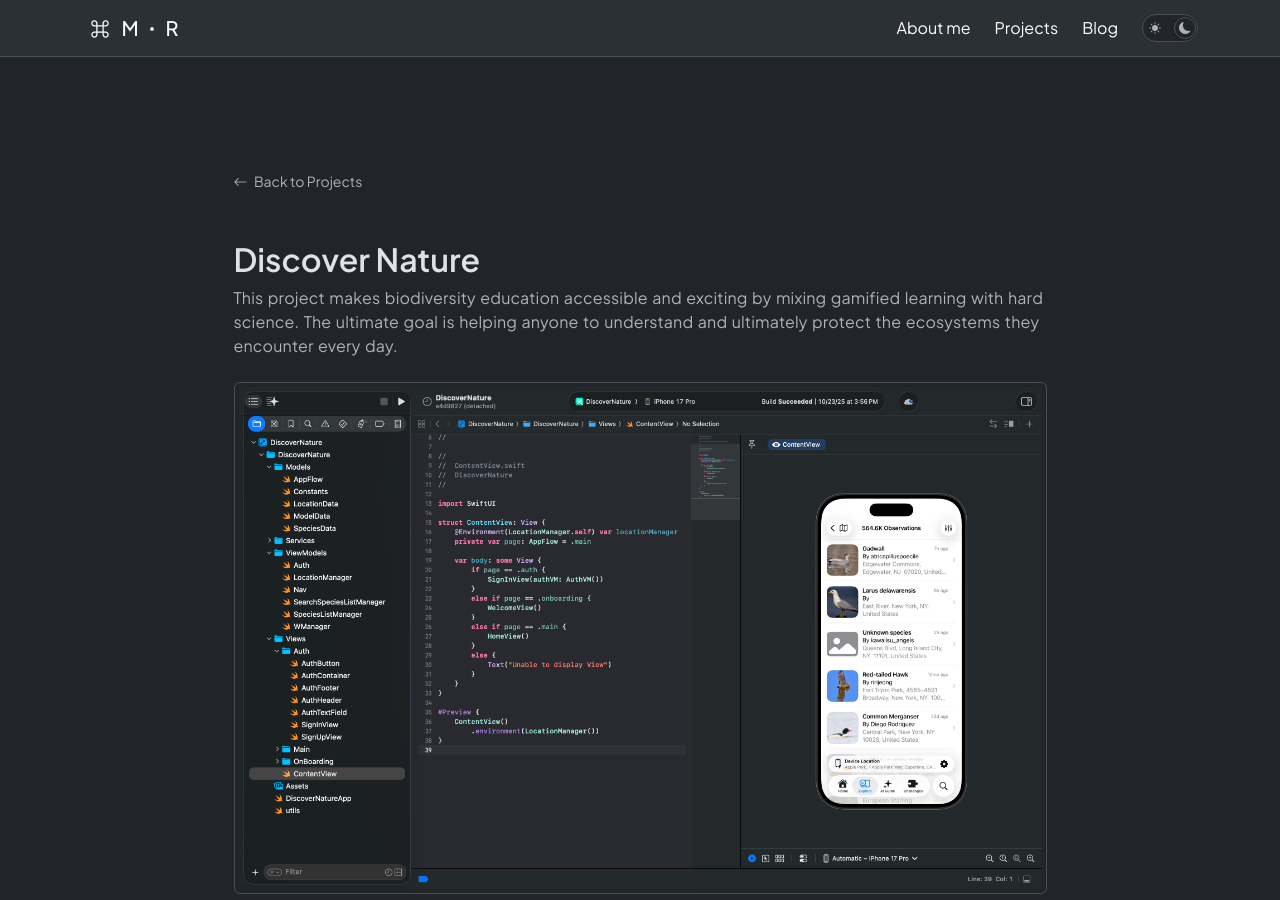
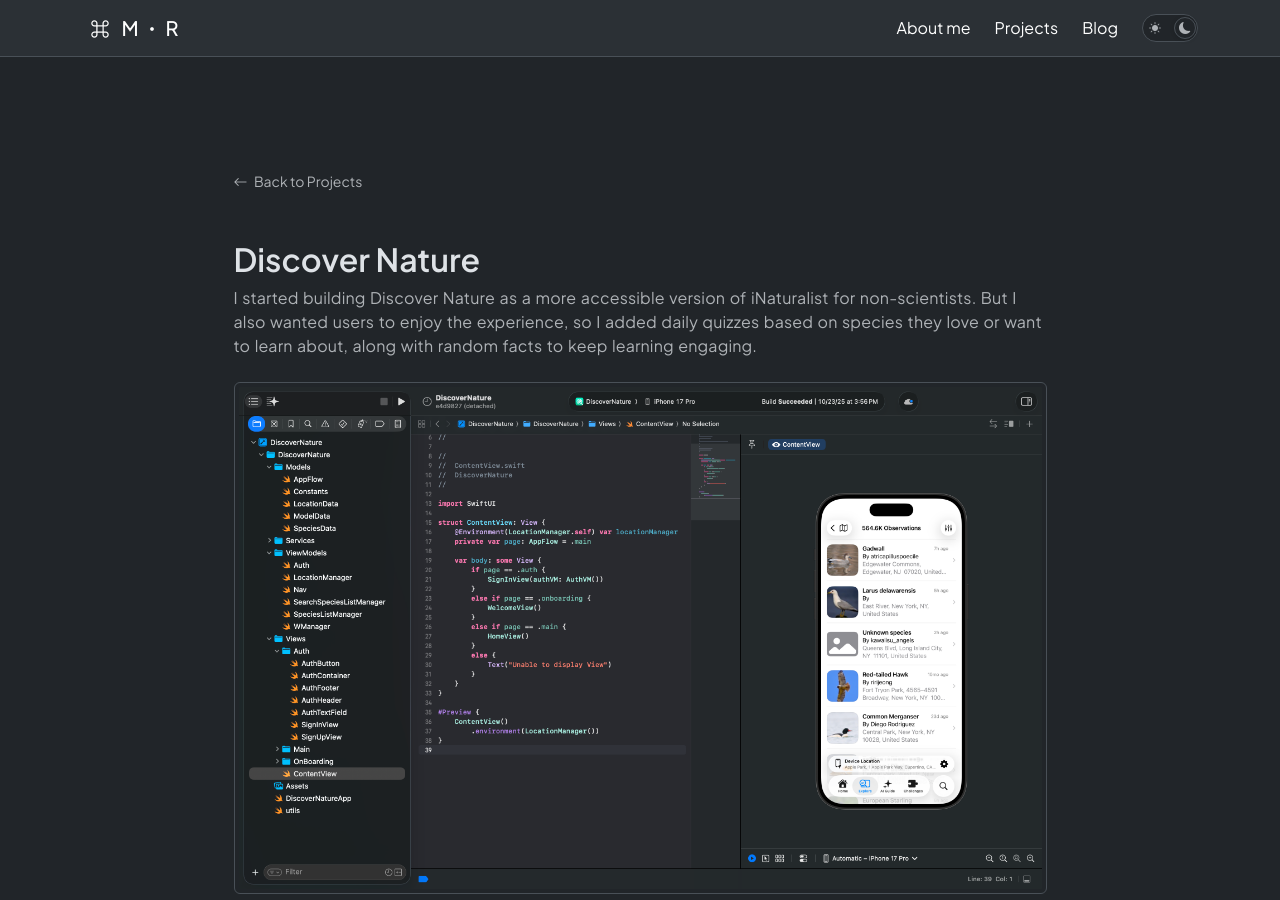
Before and after one commit to mravaloarison/portfolio, a Jekyll site: the page built from _projects/Discover-Nature.md, in a window 1280 px wide and 900 px high. Built offline with Jekyll 4.4.1, drawn with Linux system fonts in a browser that asks for light colours.

Commit message:
discover nature description updated

```diff
--- a/_projects/Discover-Nature.md
+++ b/_projects/Discover-Nature.md
@@ -2,7 +2,7 @@
 layout: project
 title: Discover Nature
 description: >
-    This project makes biodiversity education accessible and exciting by mixing gamified learning with hard science. The ultimate goal is helping anyone to understand and ultimately protect the ecosystems they encounter every day.
+    I started building Discover Nature as a more accessible version of iNaturalist for non-scientists. But I also wanted users to enjoy the experience, so I added daily quizzes based on species they love or want to learn about, along with random facts to keep learning engaging.
 
 date: 2023-01-01
 category: personal # work | personal | hackathons
```
